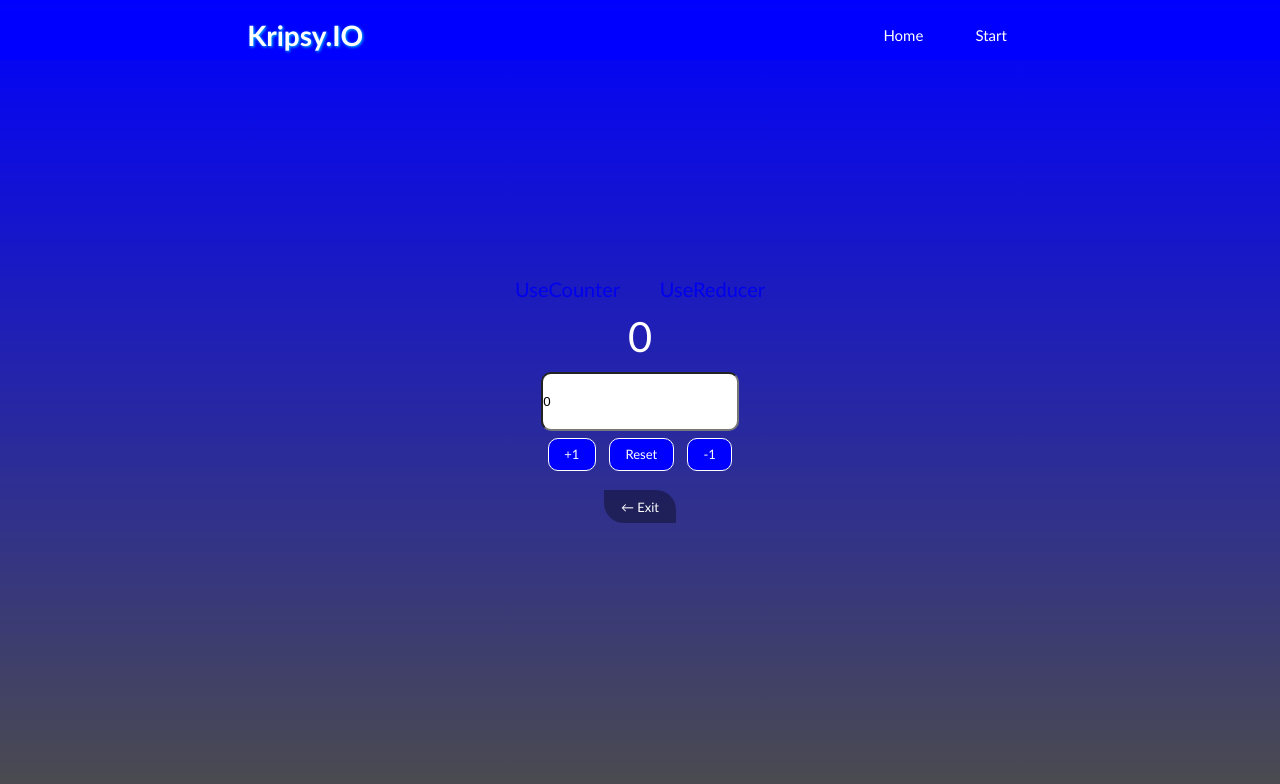
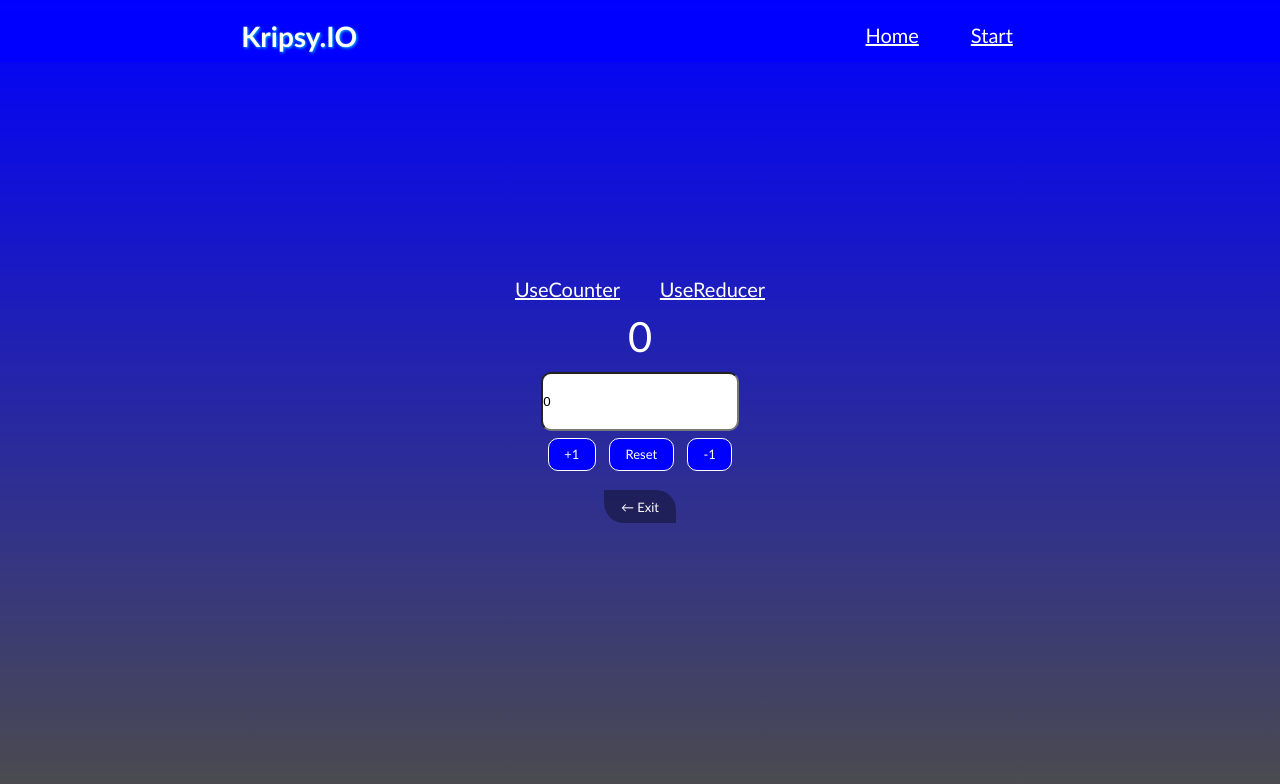
Before and after one commit to OnonobiFavour/Use-Reducer-Counter, a React (Vite) app: page /start/useCounter in a window 1280 px wide. Shown: the top 784 px of the page. Built offline with nearby package versions, Linux system fonts and the light colour scheme.

Commit message:
new commit

```diff
--- a/src/App.css
+++ b/src/App.css
@@ -196,9 +196,9 @@ input[type = 'text']{
   width: 250px;
   align-items: center;
 }
-.nested-nav li {
+.nested-nav li, a {
   list-style-type: none;
-  color: white;
+  color: #fff;
   font-size: 20px;
   font-weight: bolder;
 }
--- a/src/index.css
+++ b/src/index.css
@@ -24,7 +24,6 @@
 }
 a {
   font-weight: 500;
-  text-decoration: inherit;
 }
 
 
```
